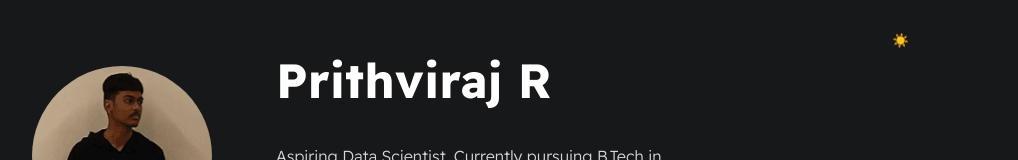
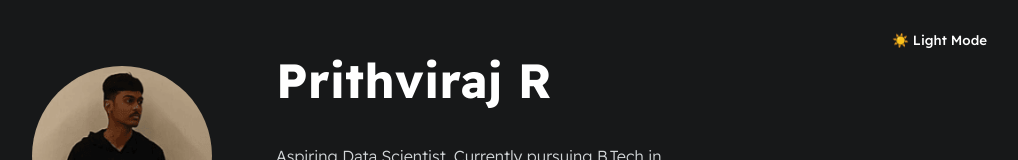
Before and after one commit to Prithvi-kun/Resume-Website, a plain HTML site: page index.html in a window 1280 px wide. In both pictures the pointer is over the button "☀️ Light Mode". Shown: the top 160 px of the page, without its empty margins (258-1276 px from the left). Drawn offline with Linux system fonts and the light colour scheme.

Commit message:
Hover changes

```diff
--- a/styles/main.css
+++ b/styles/main.css
@@ -200,4 +200,5 @@ li{
 
 .theme-toggle:hover {
     background-color: var(--mainBorderColor);
+    color: var(--mainTextColor);
 }
```
